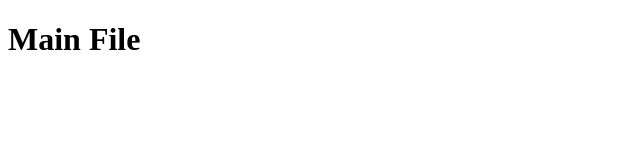
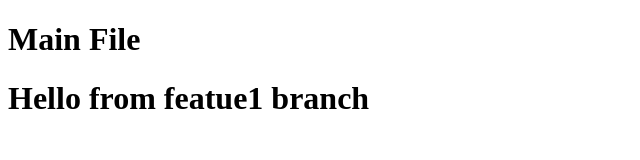
Before and after one commit to mahatarahemant/localrepo, a plain HTML site: page index.html in a window 1280 px wide. Shown: the whole page, without its empty margins (0-640 px from the left). Drawn offline with Linux system fonts and the light colour scheme.

Commit message:
add h1 in featue1

```diff
--- a/index.html
+++ b/index.html
@@ -7,5 +7,6 @@
 </head>
 <body>
     <h1> Main File</h1>
+    <h1> Hello from featue1 branch </h1>
 </body>
 </html>
```
